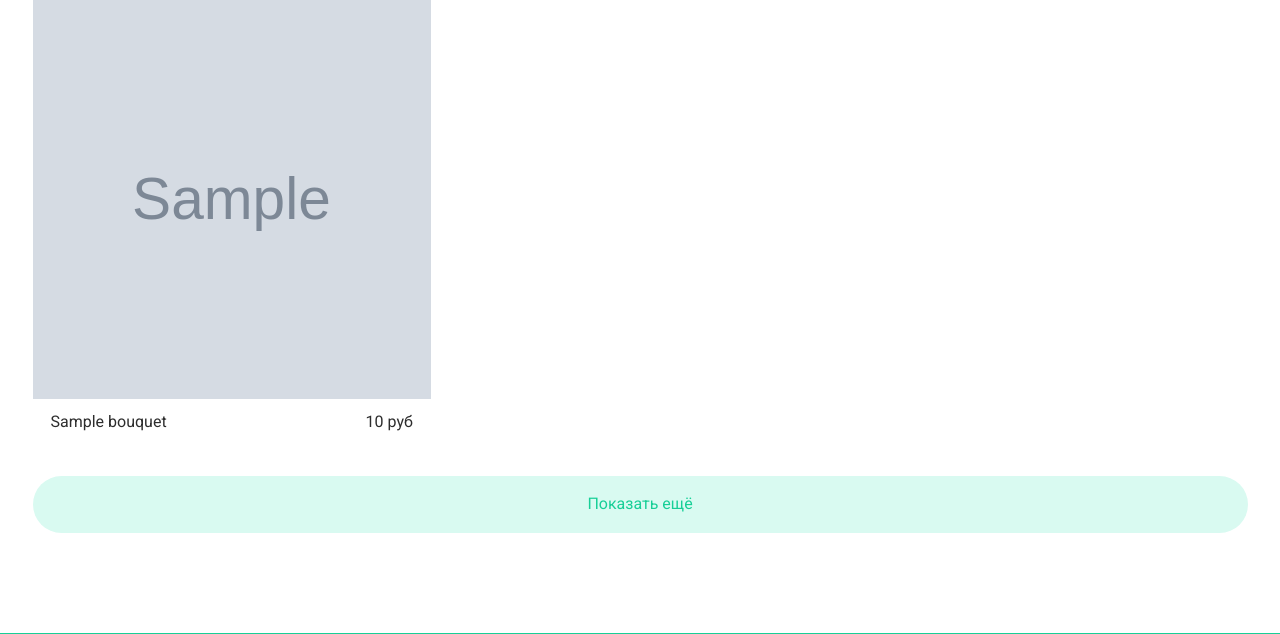
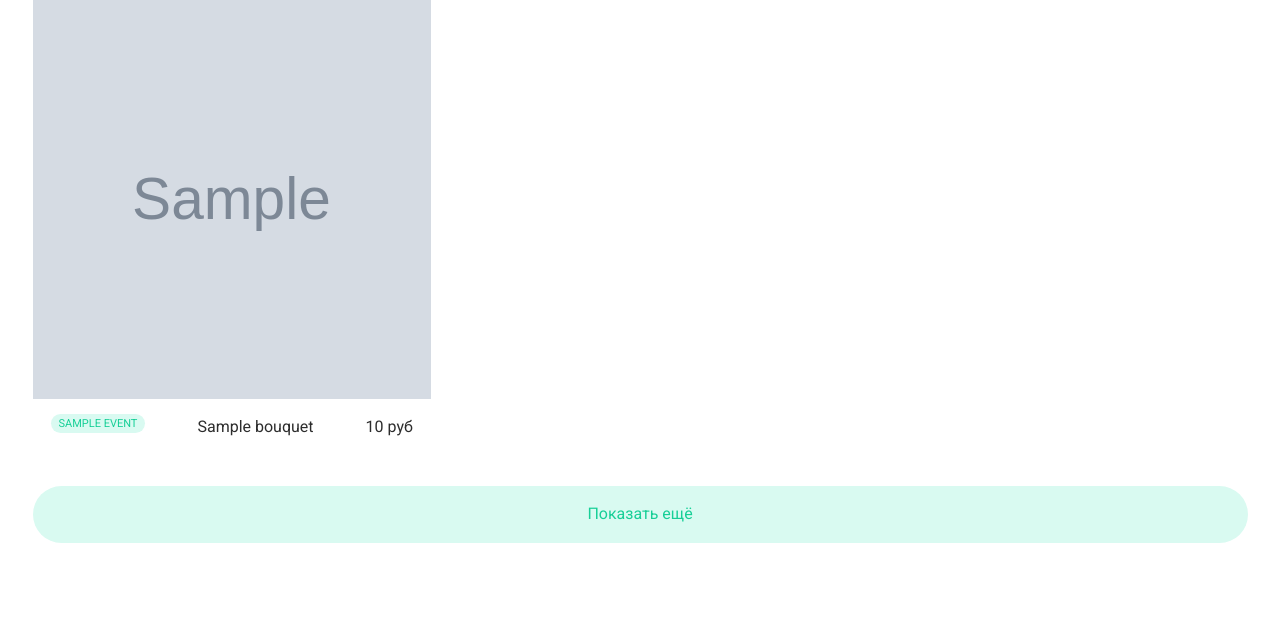
Before and after one commit to Skip-Bug/Flower-Shop, a Django app: page /catalog/ in a window 1280 px wide. Shown: the part 218-852 px from the top of the page. Run offline with Django 5.2, Linux system fonts and the light colour scheme; tables that the repository leaves empty hold one stand-in row (values such as "Sample post"); grey boxes marked "Sample" are stand-in pictures; parts of the project's set-up code (start-up, migrations or seed data) failed here and were passed over; some web fonts are replaced.

Commit message:
feat: add event badges to bouquet cards (#9)

```diff
--- a/static/css/main.css
+++ b/static/css/main.css
@@ -864,3 +864,19 @@ color: #2D2D2D;
 
 opacity: 0.3;
 }
+.catalog__card_tags {
+    display: flex;
+    flex-wrap: wrap;
+    gap: 5px;
+    margin-bottom: 8px;
+}
+
+.badge {
+    background: #D9FAF1;
+    color: #17CF97;
+    padding: 3px 8px;
+    border-radius: 10px;
+    font-size: 11px;
+    text-transform: uppercase;
+    white-space: nowrap;
+}
--- a/templates/catalog.html
+++ b/templates/catalog.html
@@ -37,6 +37,13 @@
 										<img src="{{ bouquet.image.url }}" alt="{{ bouquet.title }}" class="catalog__card_img">
 									{% endif %}
 									<div class="catalog__card_info">
+										{% if bouquet.events.all %}
+										<div class="catalog__card_tags">
+											{% for event in bouquet.events.all %}
+												<span class="badge">{{ event.name }}</span>
+											{% endfor %}
+										</div>
+										{% endif %}
 										<span class="catalog__card_title">{{ bouquet.title }}</span>
 										<span class="catalog__card_price">{{ bouquet.price|floatformat:"-2" }} руб</span>
 									</div>
--- a/templates/order_done.html
+++ b/templates/order_done.html
@@ -35,7 +35,10 @@
 							{{ order.customer_phone }} для подтверждения.
 						</p>
 						<p class="order__done_text">
-							Букет: {{ order.bouquet_snapshot.title|default:order.bouquet.title }}<br>
+
+							{% if order.bouquet_snapshot.title %}
+       							Букет: {{ order.bouquet_snapshot.title }}<br>
+							{% endif %}<br>
 							Адрес: {{ order.delivery_address }}<br>
 							Время доставки: {{ order.get_delivery_time_display }}<br>
 							Итого: {{ order.total_price|floatformat:"-2" }} ₽
```
Also changed, not shown: apps/__init__.py (added), 1 other file.
